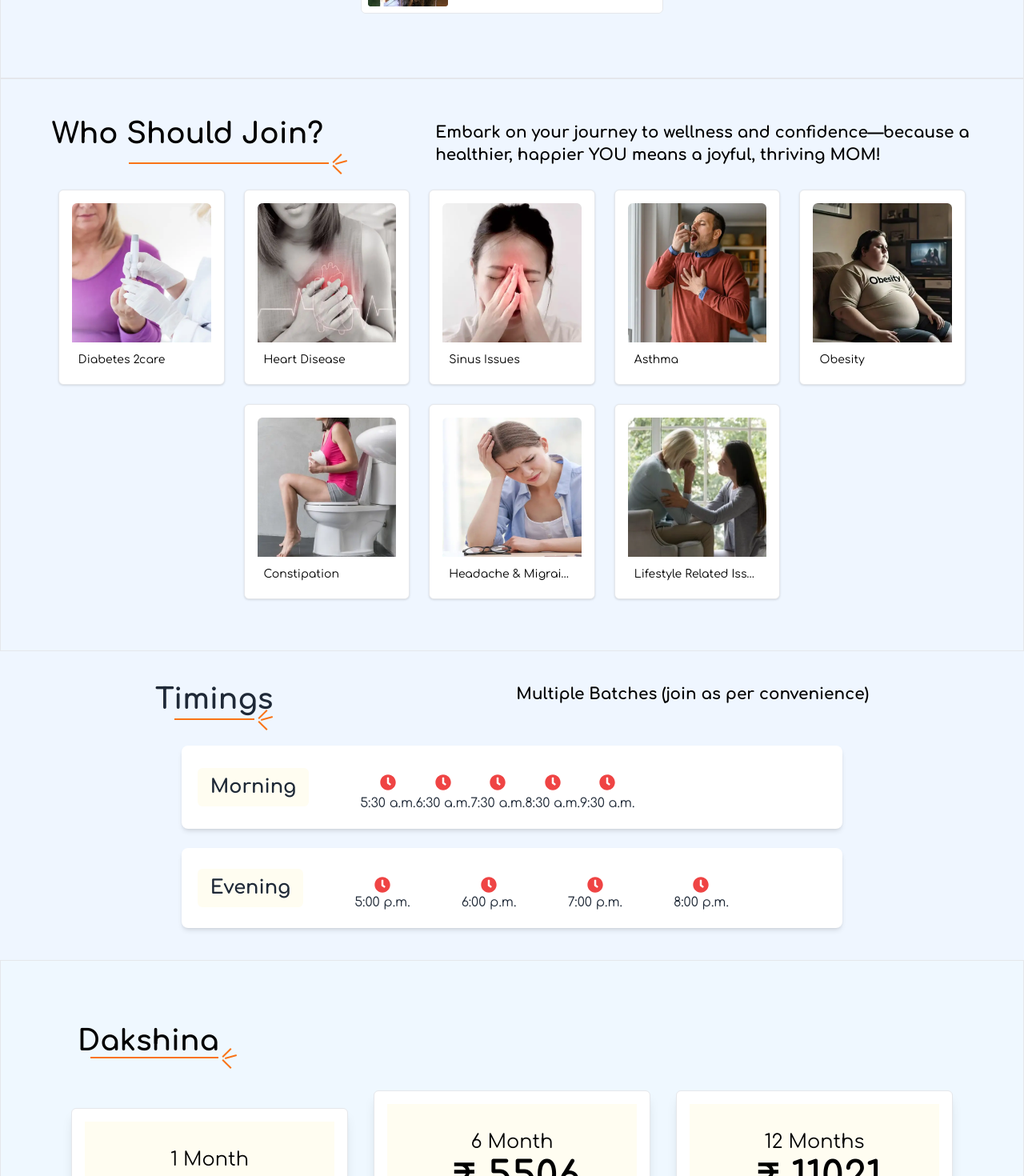
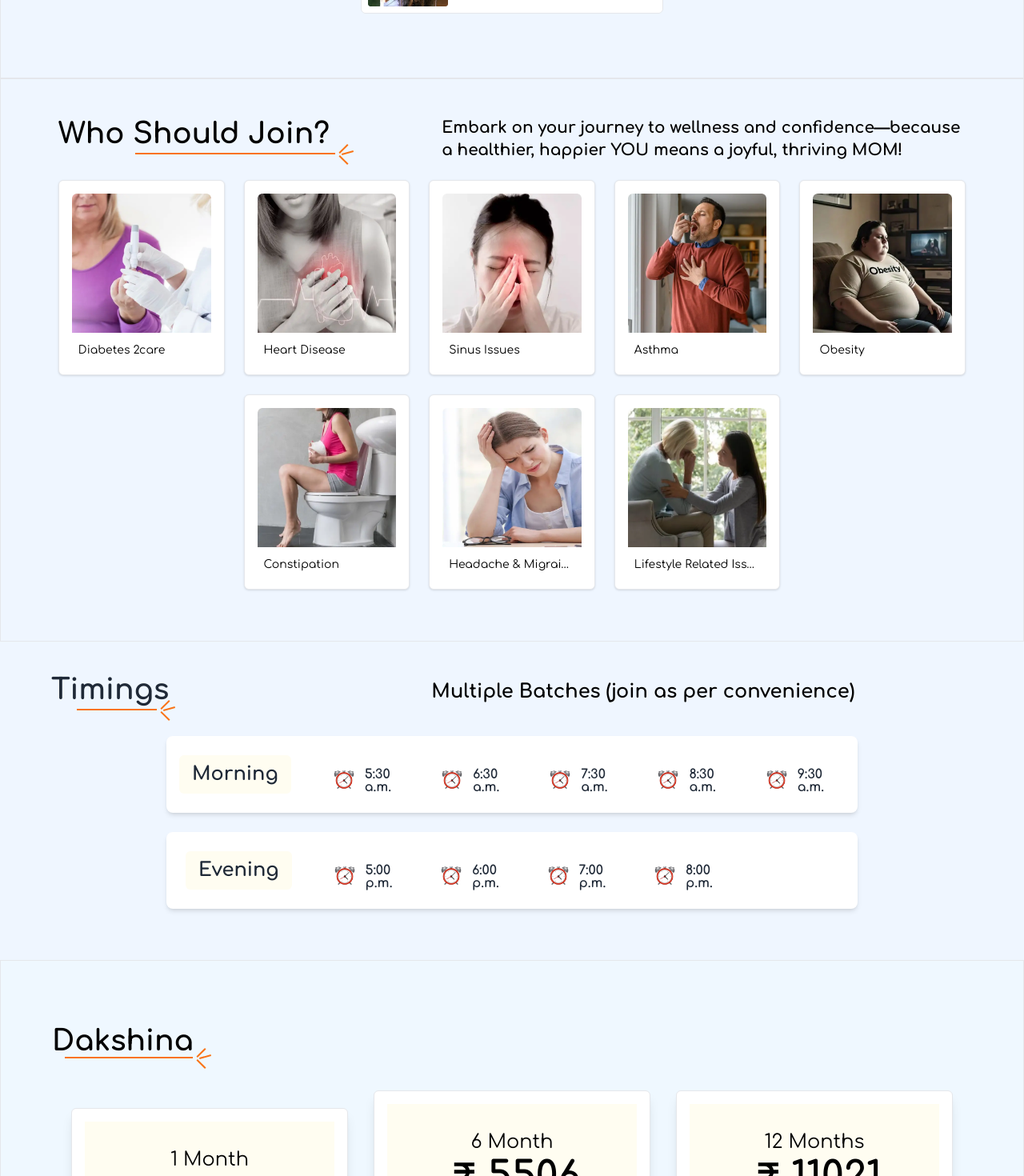
Before and after one commit to pkravi22/MyArogBharata, a React (Vite) app: page /services/0/0 in a window 1280 px wide. Shown: the part 1140-2610 px from the top of the page at 80% size. Built offline with nearby package versions, Linux system fonts and the light colour scheme.

Commit message:
Added Timing component

```diff
--- a/src/components/about/About.jsx
+++ b/src/components/about/About.jsx
@@ -8,10 +8,10 @@ const AboutUs = () => {
       {/* Heading Section */}
       <div className="w-full max-w-5xl px-4 sm:px-8 py-4  rounded-lg">
         <div className="flex flex-col  gap-1">
-          <h1 className="text-3xl sm:text-5xl font-bold text-gray-800">
+          <h1 className="text-3xl sm:text-4xl font-bold text-gray-800">
             About Us
           </h1>
-          <ArrowLine className="w-[150px] md:w-[180px]  ml-16" />
+          <ArrowLine className="w-[150px] md:w-[160px]  ml-8" />
         </div>
       </div>
 
@@ -20,7 +20,7 @@ const AboutUs = () => {
         {/* Left Column */}
         <div className="flex flex-col gap-6">
           {/* Our Mission */}
-          <fieldset className="bg-[#f8f7f7] shadow-lg rounded-lg p-6 border border-orange-400">
+          <fieldset className="bg-[#f8f7f7] shadow-lg rounded-lg p-6 border  border-orange-400">
             <legend className="text-lg font-semibold text-black mb-2 px-2">
               Our Mission
             </legend>
@@ -64,7 +64,7 @@ const AboutUs = () => {
       </div>
 
       {/* Background Image */}
-      <div className="absolute inset-0 flex justify-center items-center pointer-events-none">
+      <div className="absolute top-20 inset-0 flex justify-center items-center pointer-events-none">
         <img
           src={bgImage}
           alt="Background"
--- a/src/components/heroHomepage/Hero.jsx
+++ b/src/components/heroHomepage/Hero.jsx
@@ -13,7 +13,7 @@ const Hero = () => {
 
   return (
     <>
-      <div className={`relative max-w-[1920px] flex justify-around flex-col-reverse sm:flex-row py-8 mb-8 gap-4 sm:gap-8 w-full px-2 md:px-8 pt-8 sm:pt-32 ${open ? "blur-sm" : ""}`}>
+      <div className={`relative max-w-[1920px] flex justify-around flex-col-reverse sm:flex-row py-8 mb-8 gap-4 sm:gap-8 w-full px-2 md:px-8 pt-8 sm:pt-16 ${open ? "blur-sm" : ""}`}>
         <section className="justify-center px-8 pt-2 sm:pt-12 md:w-1/2 -ml-8">
           <p className="font-sans font-bold uppercase text-2xl ">ARog bharat</p>
           <p className="font-semibold text-2xl md:text-5xl">
--- a/src/components/subcategory/Benefits.jsx
+++ b/src/components/subcategory/Benefits.jsx
@@ -6,12 +6,12 @@ const Benefits = ({ benefits }) => {
   console.log(benefits.length);
   return (
     <section className="py-8  md:py-12 z-50 bg-blue-50 border border-gray-200">
-      <div className="px-4 sm:px-8 md:px-16 py-8">
+      <div className="px-4 sm:px-8 md:px-16 py-4 sm:py-8">
         <h3 className="text-2xl md:text-4xl font-bold mb-2">Key Features and Benefits</h3>
         <ArrowLine className="w-[300px] md:w-[450px] ml-8" />
       </div>
       <div className="flex justify-center items-center py-8">
-        <ul className="flex flex-col sm:flex-row flex-wrap auto-rows-fr px-2 sm:px-2 justify-center items-center mx-auto gap-6">
+        <ul className="flex flex-col sm:flex-row flex-wrap auto-rows-fr px-4 sm:px-2 justify-center items-center mx-auto gap-6">
           {benefits.map((benefitObj, index) => (
             <div
               key={index}
--- a/src/components/subcategory/Joiners.jsx
+++ b/src/components/subcategory/Joiners.jsx
@@ -15,13 +15,13 @@ const Joiners = ({ joiners }) => {
     <>
       <div className="border border-gray-1 ">
         {validJoiners.length > 0 && (
-          <div className="bg-blue-50  py-4  pt-4 md:pt-8 px-6 sm:px-12 md:px-16 flex flex-col md:flex-row items-center gap-0 min-w-0">
-            <div className="w-full md:w-5/12 py-4">
-              <p className="text-2xl md:text-4xl font-bold mb-4">Who Should Join? </p>
-              <ArrowLine className=" w-[180px] md:w-[250px]  ml-16 sm:ml-24" />
+          <div className="bg-blue-50  py-4  pt-4 md:pt-8 px-2 sm:px-12 md:px-16 flex flex-col md:flex-row items-center gap-0 min-w-0">
+            <div className="w-full md:w-5/12 px-2 py-4">
+              <p className="text-2xl md:text-4xl font-bold mb-1">Who Should Join? </p>
+              <ArrowLine className=" w-[180px] md:w-[250px]  ml-16 sm:ml-12 md:ml-24" />
             </div>
             <div className="w-full md:w-7/12 mt-2">
-              <p className="font-bold text-xl">
+              <p className="font-bold text-xl px-2">
                 Embark on your journey to wellness and confidence—because a
                 healthier, happier YOU means a joyful, thriving MOM!
               </p>
--- a/src/components/subcategory/Plans.jsx
+++ b/src/components/subcategory/Plans.jsx
@@ -15,7 +15,7 @@ const Plans = ({ plans }) => {
   ]
   return (
     <section className="bg-bgBlue  py-8 md:py-12 px-2 md:px-16 border border-gray-1">
-      <div className="flex flex-col px-8 py-8 ">
+      <div className="flex flex-col  py-8 ">
       <h3 className=" font-bold  text-2xl sm:text-4xl">Dakshina</h3>
       <ArrowLine className=" w-[140px] sm:w-[160px] ml-4"/>
       </div>
--- a/src/components/subcategory/Timings.jsx
+++ b/src/components/subcategory/Timings.jsx
@@ -1,7 +1,7 @@
 import React from "react";
 import { FaClock } from "react-icons/fa";
 import ArrowLine from "../arrow/ArrowLine";
-
+import alarm from "../../assets/alarm.png";
 const Timings = () => {
   const morningBatches = [
     "5:30 a.m.",
@@ -13,43 +13,43 @@ const Timings = () => {
   const eveningBatches = ["5:00 p.m.", "6:00 p.m.", "7:00 p.m.", "8:00 p.m."];
 
   return (
-    <div className="bg-blue-50 py-10  px-2 sm:px-5 flex flex-col justify-center items-center">
-      <div className=" mb-8 flex flex-col sm:flex-row gap-8  sm:gap-36 md:gap-72 ">
+    <div className="bg-blue-50 py-10  px-2 sm:px-16 flex flex-col ">
+      <div className=" mb-8 flex flex-col sm:flex-row gap-80 items-center    ">
         <div className="flex flex-col  gap-1">
-          <h2 className="text-4xl font-bold text-gray-800 px-2">Timings</h2>
-          <ArrowLine className="w-[120px] md:w-[100px] ml-8" />
+          <h2 className="text-2xl sm:text-4xl font-bold text-gray-800 ">Timings</h2>
+          <ArrowLine className="w-[80px] md:w-[100px] ml-8" />
         </div>
 
-        <p className="text-black font-bold text-xl px-2">
+        <p className="text-black  font-bold text-2xl px-2">
           Multiple Batches (join as per convenience)
         </p>
       </div>
 
       {/* Morning Timings */}
-      <div className="bg-white shadow-md  w-full sm:w-8/12 flex  flex-col sm:flex-row gap-4 sm:gap-16 rounded-lg p-5 mb-6">
+      <div className="bg-white shadow-md  w-full lg:w-9/12 flex  flex-col sm:flex-row justify-center items-center mx-auto gap-4 sm:gap-12 rounded-lg px-4 py-6 mb-6">
         <h3 className="text-2xl my-auto font-semibold text-gray-800 bg-[#FFFDF1] inline-block px-4 py-2 rounded-md">
           Morning
         </h3>
-        <div className="flex   mt-4">
+        <div className="grid grid-cols-2 md:grid-cols-5 justify-between gap-8  sm:gap-8   mt-4">
           {morningBatches.map((time, index) => (
-            <div key={index} className="flex flex-col gap-1 items-center">
-              <FaClock className="text-red-500 text-xl" />
-              <span className="text-gray-800">{time}</span>
+            <div key={index} className="flex gap-2 items-center">
+              <img src={alarm} alt="alarm" className="w-9 " />
+              <span className="text-gray-800 leading-none font-bold">{time}</span>
             </div>
           ))}
         </div>
       </div>
 
       {/* Evening Timings */}
-      <div className="bg-white shadow-md w-full sm:w-8/12  flex flex-col sm:flex-row gap-4 sm:gap-16  rounded-lg p-5">
+      <div className="bg-white shadow-md  w-full lg:w-9/12 flex  flex-col sm:flex-row justify-center items-center mx-auto gap-4 sm:gap-12 rounded-lg p-6 mb-6">
         <h3 className="text-2xl my-auto font-semibold text-gray-800 bg-[#FFFDF1] inline-block px-4 py-2 rounded-md">
           Evening
         </h3>
-        <div className="  flex  flex-row gap-4 sm:gap-16  mt-4">
+        <div className="grid grid-cols-2 md:grid-cols-5 justify-between gap-8 sm:gap-8    mt-4">
           {eveningBatches.map((time, index) => (
-            <div key={index} className="flex flex-col items-center">
-              <FaClock className="text-red-500 text-xl" />
-              <span className="text-gray-800">{time}</span>
+            <div key={index} className="flex gap-2 items-center">
+              <img src={alarm} alt="alarm" className="w-9 " />
+              <span className="text-gray-800 leading-none font-bold">{time}</span>
             </div>
           ))}
         </div>
```
Also changed, not shown: src/assets/alarm.png (added).
